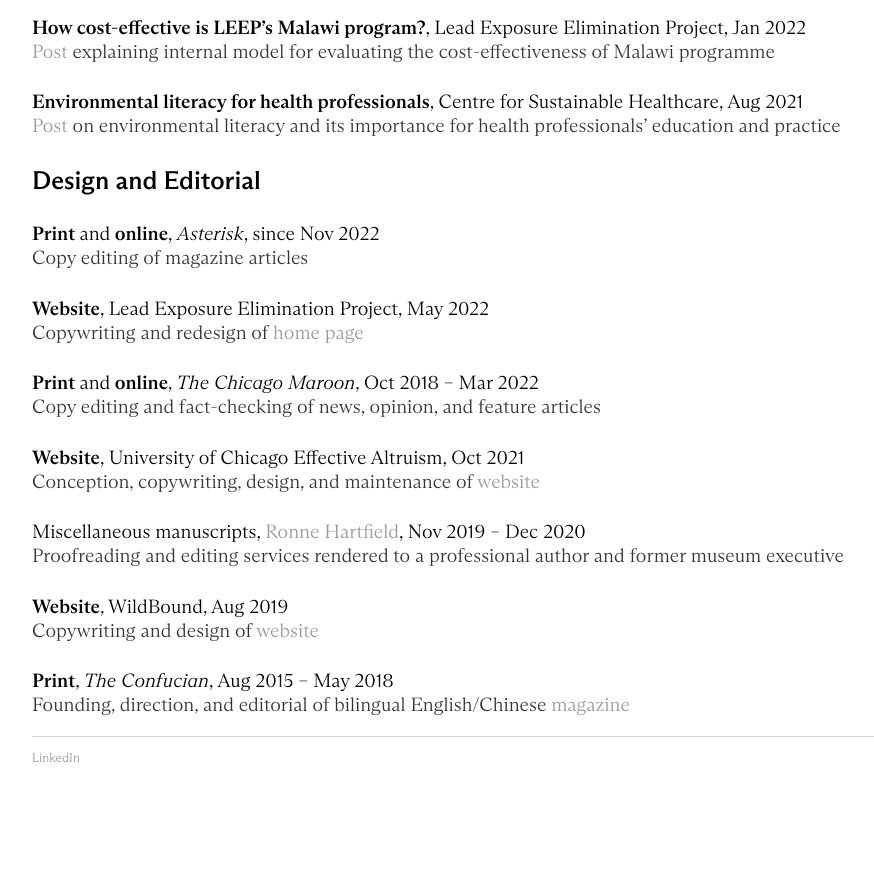
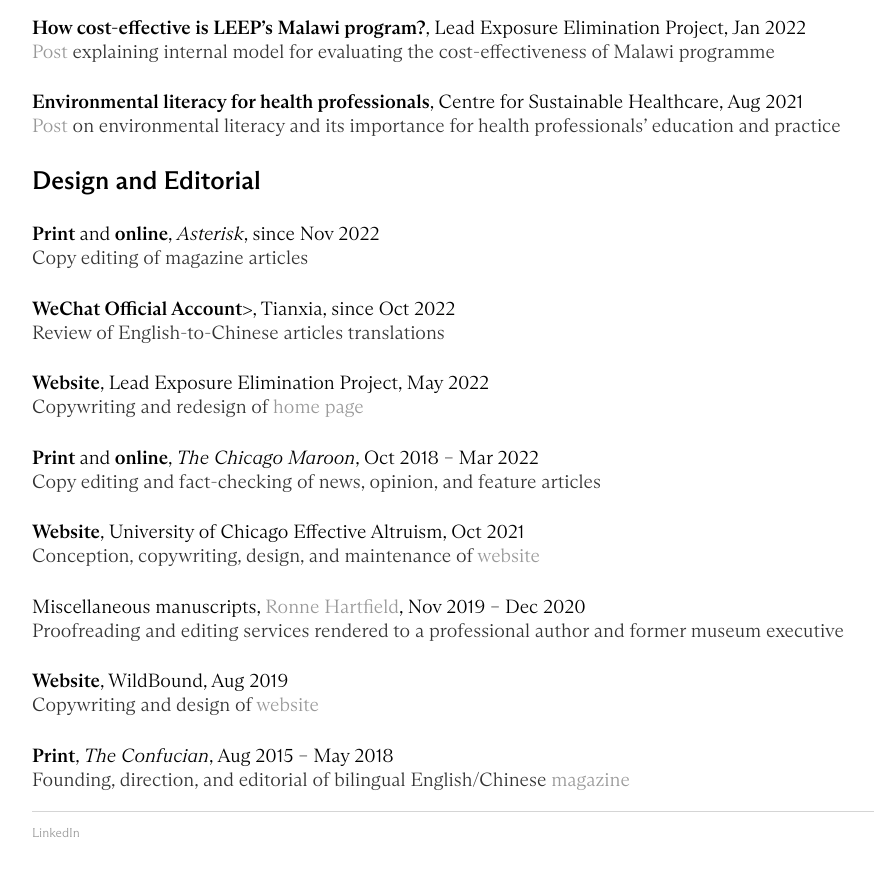
Before and after one commit to y-james-hu/y-james-hu.github.io, a Jekyll site: the page built from projects/index.html, in a window 1280 px wide and 900 px high, scrolled down 1489 px. Shown: the top 876 px of the window, without its empty margins (160-1034 px from the left). Built offline with Jekyll 4.4.1, drawn with Linux system fonts in a browser that asks for light colours; before the commit the page ends 2314 px from its top, so only the background shows below that.

Commit message:
Update index.html

```diff
--- a/projects/index.html
+++ b/projects/index.html
@@ -52,6 +52,9 @@
       <h4 style="margin-left: 0px">Print <span style="font-weight:normal">and</span> online<span style="font-weight:normal">, <em>Asterisk</em>, since Nov 2022</span></h4>
       <p style="margin-left: 0px">Copy editing of magazine articles</p>
 
+      <h4 style="margin-left: 0px">WeChat Official Account><span style="font-weight:normal">, Tianxia, since Oct 2022</span></h4>
+      <p style="margin-left: 0px">Review of English-to-Chinese articles translations</p>
+
       <h4 style="margin-left: 0px">Website<span style="font-weight:normal">, Lead Exposure Elimination Project, May 2022</span></h4>
       <p style="margin-left: 0px">Copywriting and redesign of <a href = "https://leadelimination.org/">home page</a></p>
 
```
